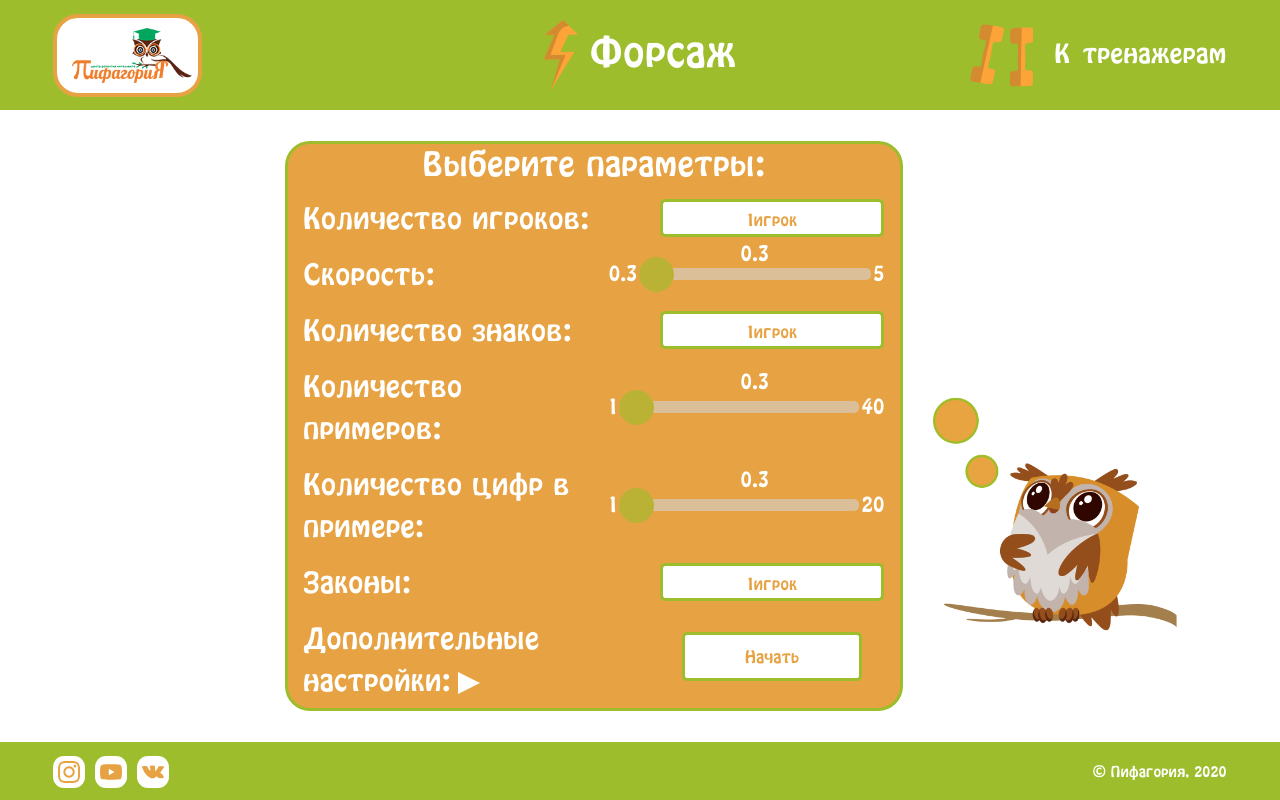
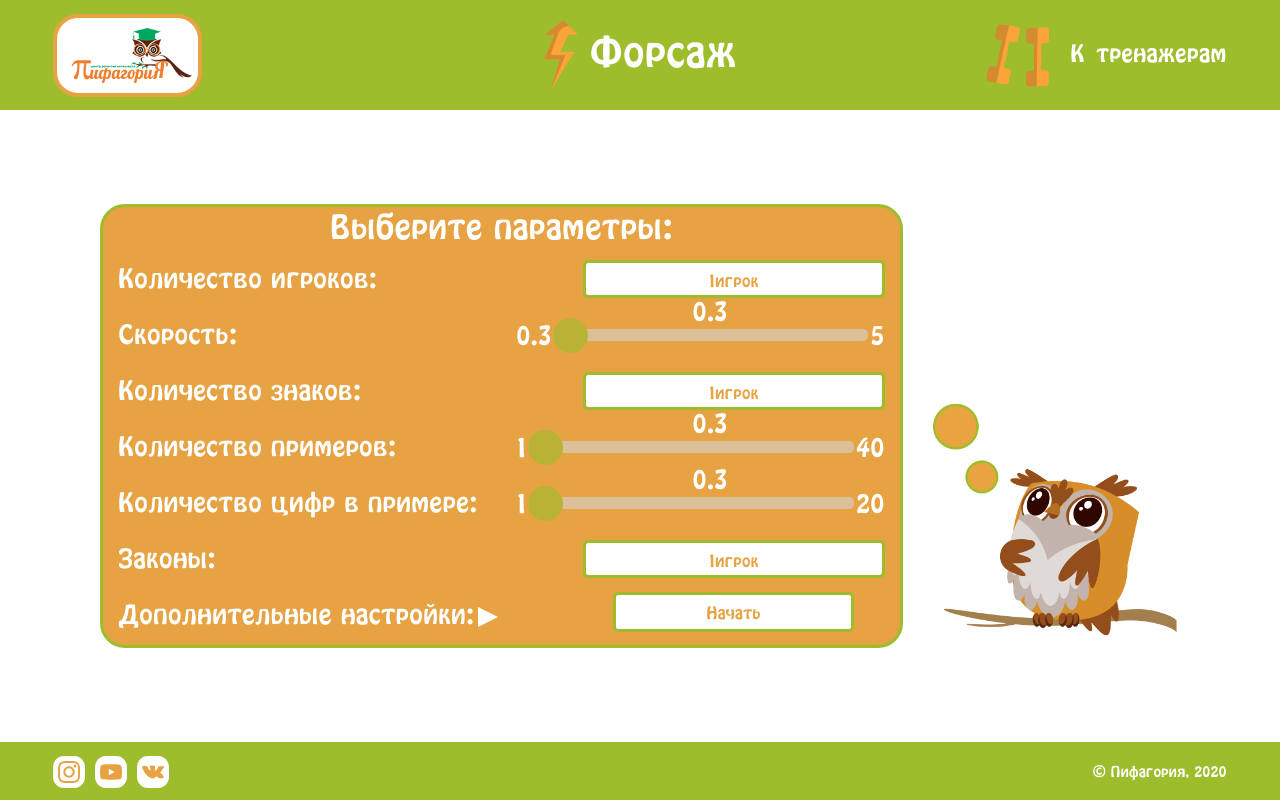
Before and after one commit to IlyaIvanchikov/forsage, a React (Create React App) app: page / in a window 1280 px wide. Built offline with nearby package versions, Linux system fonts and the light colour scheme.

Commit message:
fix: change font-size

```diff
--- a/src/components/Parameters/Parameters.module.scss
+++ b/src/components/Parameters/Parameters.module.scss
@@ -5,13 +5,15 @@
   margin-bottom: 2%;
   border: 3px solid $clrBackground;
   min-width: 310px;
-  // margin: 1%;
-  font-size: 28px;
-  // padding: 1% 4%;
+  @include adaptive-font(30, 16);
   position: relative;
   z-index: 1;
   background-color: $orangeColor;
   border-radius: 25px;
+
+  h2 {
+    @include adaptive-font(38, 20);
+  }
 
   .formControlButton {
     background-color: $textColor;
@@ -27,7 +29,7 @@
 
     p {
       margin-bottom: 0;
-      font-size: 20px;
+      @include adaptive-font(30, 14);
     }
 
     .colRange__pLeft {
--- a/src/components/Parameters/Parameters.tsx
+++ b/src/components/Parameters/Parameters.tsx
@@ -12,7 +12,7 @@ const Parameters: React.FC = () => {
   return (
     <Form className={classes.form}>
       <h2 className="text-center">Выберите параметры:</h2>
-      <Form.Group as={Row} controlId="formPlaintextButton">
+      <Form.Group as={Row} controlId="formPlaintextButton" className="mb-1">
         <Form.Label column={true} sm="7">
           Количество игроков:
         </Form.Label>
@@ -25,7 +25,7 @@ const Parameters: React.FC = () => {
         </Col>
       </Form.Group>
 
-      <Form.Group as={Row} controlId="formPlaintextRange">
+      <Form.Group as={Row} controlId="formPlaintextRange" className="mb-1">
         <Form.Label column={true} sm="6">
           Скорость:
         </Form.Label>
@@ -35,7 +35,6 @@ const Parameters: React.FC = () => {
           <Form.Control
             type="range"
             placeholder="range"
-            // custom={true}
             className={classes.colRange__formControl}
             min="0.3"
             max="5"
@@ -47,7 +46,7 @@ const Parameters: React.FC = () => {
         </Col>
       </Form.Group>
 
-      <Form.Group as={Row} controlId="formPlaintextButton">
+      <Form.Group as={Row} controlId="formPlaintextButton" className="mb-1">
         <Form.Label column={true} sm="7">
           Количество знаков:
         </Form.Label>
@@ -60,7 +59,7 @@ const Parameters: React.FC = () => {
         </Col>
       </Form.Group>
 
-      <Form.Group as={Row} controlId="formPlaintextRange">
+      <Form.Group as={Row} controlId="formPlaintextRange" className="mb-1">
         <Form.Label column={true} sm="6">
           Количество примеров:
         </Form.Label>
@@ -82,7 +81,7 @@ const Parameters: React.FC = () => {
         </Col>
       </Form.Group>
 
-      <Form.Group as={Row} controlId="formPlaintextRange">
+      <Form.Group as={Row} controlId="formPlaintextRange" className="mb-1">
         <Form.Label column={true} sm="6">
           Количество цифр в примере:
         </Form.Label>
@@ -104,7 +103,7 @@ const Parameters: React.FC = () => {
         </Col>
       </Form.Group>
 
-      <Form.Group as={Row} controlId="formPlaintextButton">
+      <Form.Group as={Row} controlId="formPlaintextButton" className="mb-1">
         <Form.Label column={true} sm="7">
           Законы:
         </Form.Label>
@@ -116,7 +115,7 @@ const Parameters: React.FC = () => {
           />
         </Col>
       </Form.Group>
-      <Form.Group as={Row} controlId="formPlaintextButton">
+      <Form.Group as={Row} controlId="formPlaintextButton" className="mb-1">
         <Form.Label column={true} sm="7">
           <Dropdown />
         </Form.Label>
--- a/src/components/Parameters/dropdown/dropdown.module.scss
+++ b/src/components/Parameters/dropdown/dropdown.module.scss
@@ -8,8 +8,8 @@
 
     div {
       position: absolute;
-      top: 67%;
-      left: 105%;
+      top: 28%;
+      left: 101%;
       width: 0;
       height: 0;
       border-style: solid;
@@ -30,12 +30,11 @@
   background-color: $textColor;
   border-radius: 25px;
   color: $orangeColor;
-  font-size: 12px;
+  @include adaptive-font(16, 12);
   padding: 2%;
   z-index: 2;
-  top: 50%;
-  left: 55%;
-  // width: 70%;
+  top: 75%;
+  left: 20%;
   display: flex;
   flex-direction: column;
   justify-content: center;
--- a/src/components/Parameters/dropdown/dropdown.tsx
+++ b/src/components/Parameters/dropdown/dropdown.tsx
@@ -12,9 +12,9 @@ const Dropdown: React.FC = () => {
     setShowDropdow(!showDropdown);
   };
   const transitions = useTransition(showDropdown, null, {
-    from: { opacity: 0, transform: 'translateX(-50%)' },
-    enter: { opacity: 1, transform: 'translateX(0%)' },
-    leave: { opacity: 0, transform: 'translateX(80%)' },
+    from: { opacity: 0, transform: 'translateX(-40%)' },
+    enter: { opacity: 1, transform: 'translateX(60%)' },
+    leave: { opacity: 0, transform: 'translateX(90%)' },
   });
 
   return (
--- a/src/container/header/header.module.scss
+++ b/src/container/header/header.module.scss
@@ -26,7 +26,7 @@
     a {
       text-decoration: none;
       color: $textColor;
-      font-size: 25px;
+      @include adaptive-font(25, 18);
       padding-left: $paddingMain;
 
       &:hover {
--- a/src/container/main/blockParameters/blockParameters.tsx
+++ b/src/container/main/blockParameters/blockParameters.tsx
@@ -8,8 +8,8 @@ const BlockParameters: React.FC = () => {
   return (
     <Container>
       <Row className="flex-row justify-content-sm-center">
-        <Col sm={12} lg={2} className="d-none d-lg-block" />
-        <Col sm={12} lg={7}>
+        {/* <Col sm={12} lg={1} className="d-none d-lg-block" /> */}
+        <Col sm={12} lg={9}>
           <Parameters />
         </Col>
         <Col lg={3} className="d-none d-lg-block">
--- a/src/styleGuide/variable.scss
+++ b/src/styleGuide/variable.scss
@@ -3,8 +3,7 @@
   font-style: normal;
   font-weight: 400;
   src: local('CyrillicHover'), local('CyrillicHover'),
-    url('../resources/fonts/cyrillichover.ttf') format('truetype'),
-    /* Safari, Android, iOS */
+    url('../resources/fonts/cyrillichover.ttf') format('truetype')
 }
 
 $clrBackground: #9DBD2C;
@@ -20,7 +19,7 @@ arial;
 
 $blockBorderSize: 4px;
 
-$maxWidth: 1920px;
+$maxWidth: 1920;
 
 @mixin adaptive-font($pcSize, $mobSize) {
   $addSize: $pcSize - $mobSize;
```
